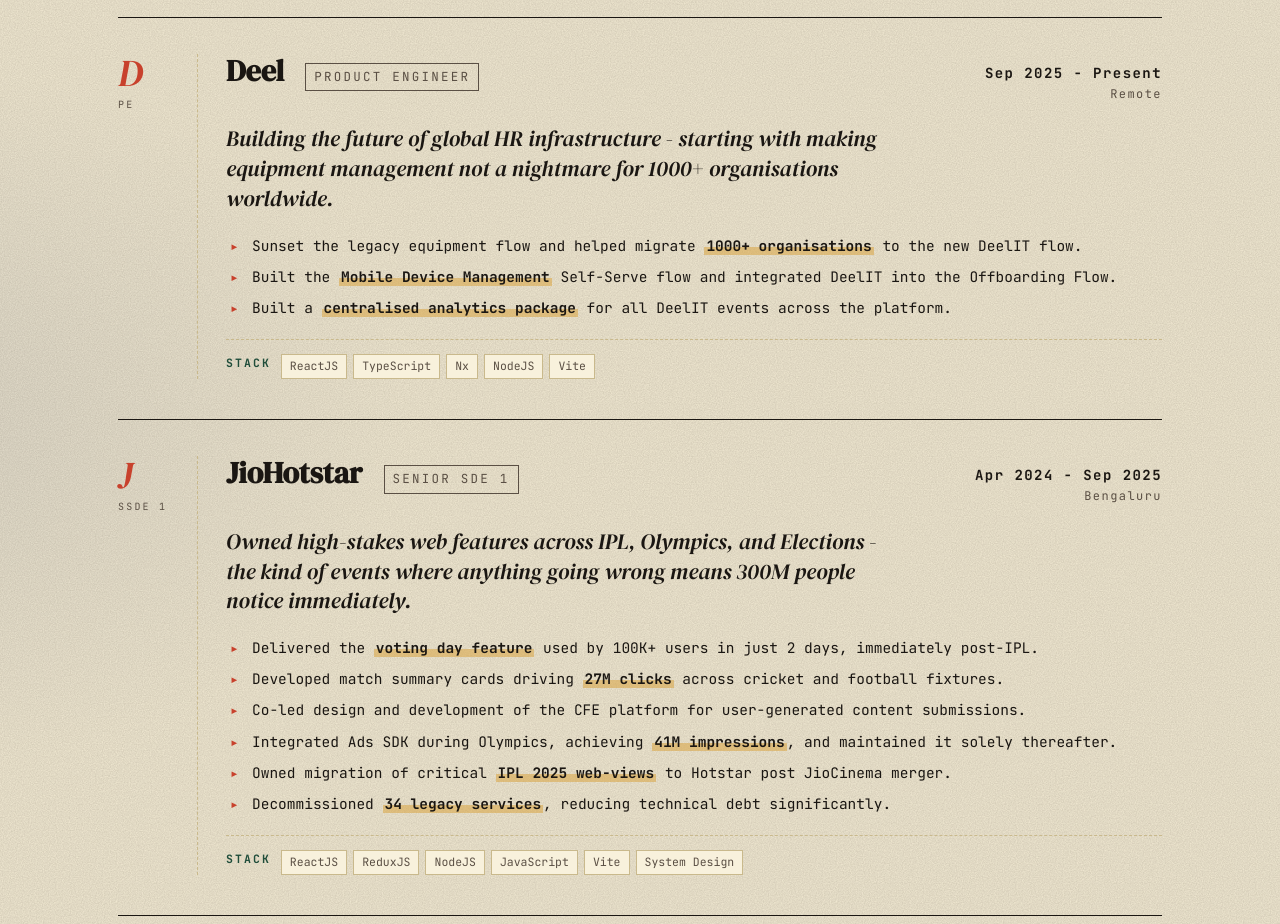
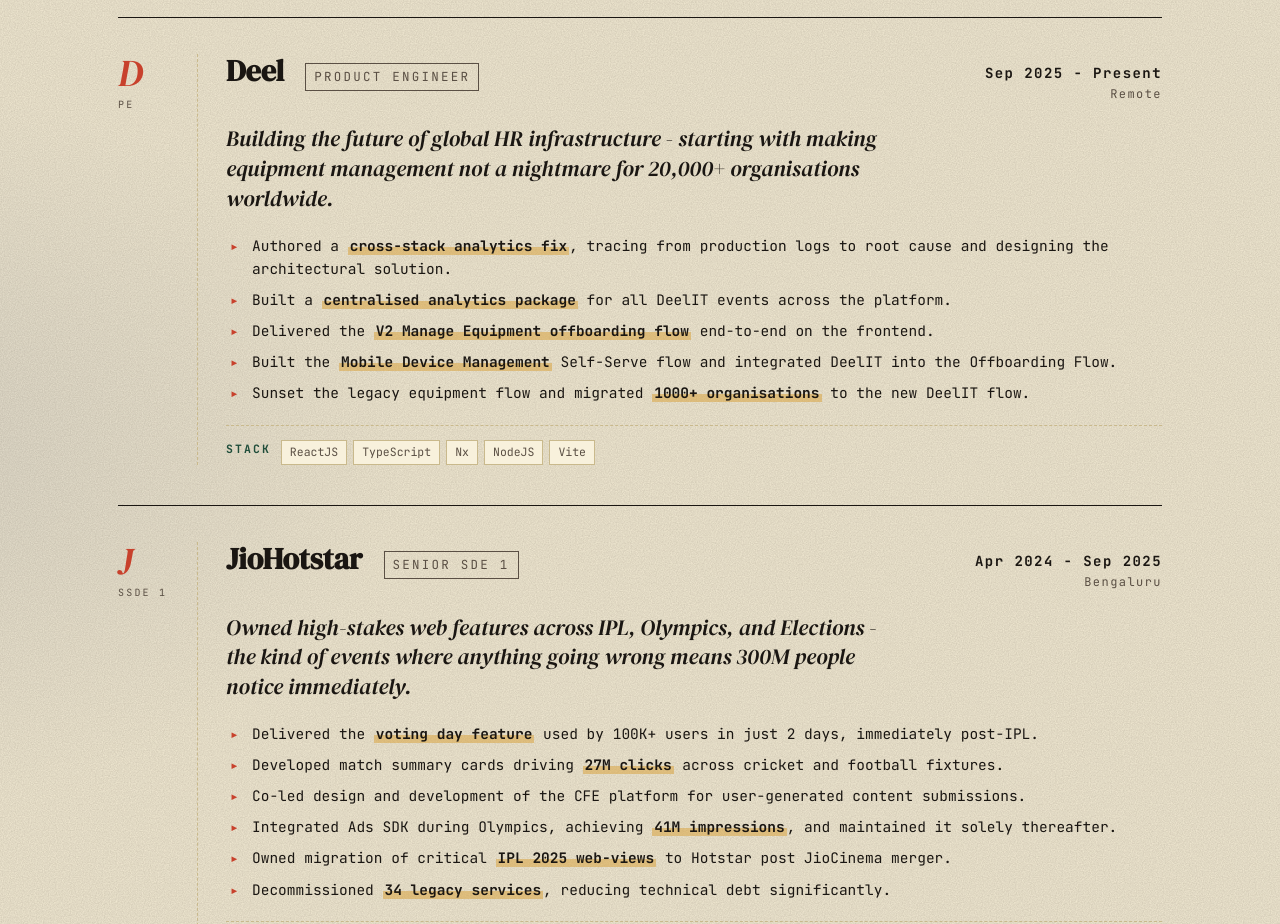
Before and after one commit to SBagaria2710/portfolio, a React (Vite) app: page / in a window 1280 px wide. Shown: the part 2000-2924 px from the top of the page. Built offline with nearby package versions, Linux system fonts and the light colour scheme.

Commit message:
update: refresh Deel work summary and bullets
Bump org count to 20,000+, add cross-stack analytics fix and V2
offboarding flow, and reorder bullets by recency/impact.

```diff
--- a/src/components/sections/Work.tsx
+++ b/src/components/sections/Work.tsx
@@ -35,12 +35,14 @@
             <div className="role__years"><b>Sep 2025 - Present</b>Remote</div>
             <p className="role__summary">
               Building the future of global HR infrastructure - starting with making equipment management
-              not a nightmare for 1000+ organisations worldwide.
+              not a nightmare for 20,000+ organisations worldwide.
             </p>
             <ul className="role__bullets">
-              <li>Sunset the legacy equipment flow and helped migrate <b>1000+ organisations</b> to the new DeelIT flow.</li>
+              <li>Authored a <b>cross-stack analytics fix</b>, tracing from production logs to root cause and designing the architectural solution.</li>
+              <li>Built a <b>centralised analytics package</b> for all DeelIT events across the platform.</li>
+              <li>Delivered the <b>V2 Manage Equipment offboarding flow</b> end-to-end on the frontend.</li>
               <li>Built the <b>Mobile Device Management</b> Self-Serve flow and integrated DeelIT into the Offboarding Flow.</li>
-              <li>Built a <b>centralised analytics package</b> for all DeelIT events across the platform.</li>
+              <li>Sunset the legacy equipment flow and migrated <b>1000+ organisations</b> to the new DeelIT flow.</li>
             </ul>
             <div className="role__stack">
               <span className="k">Stack</span>
```
